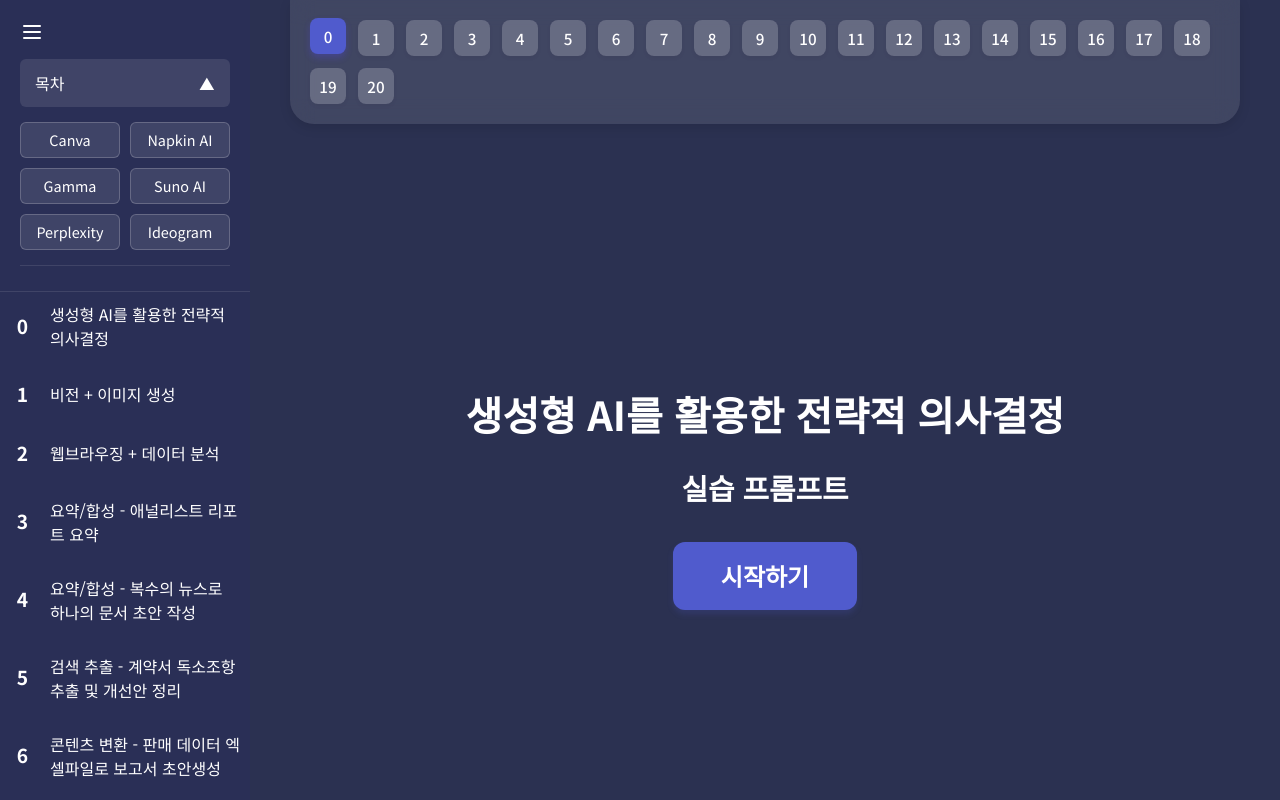
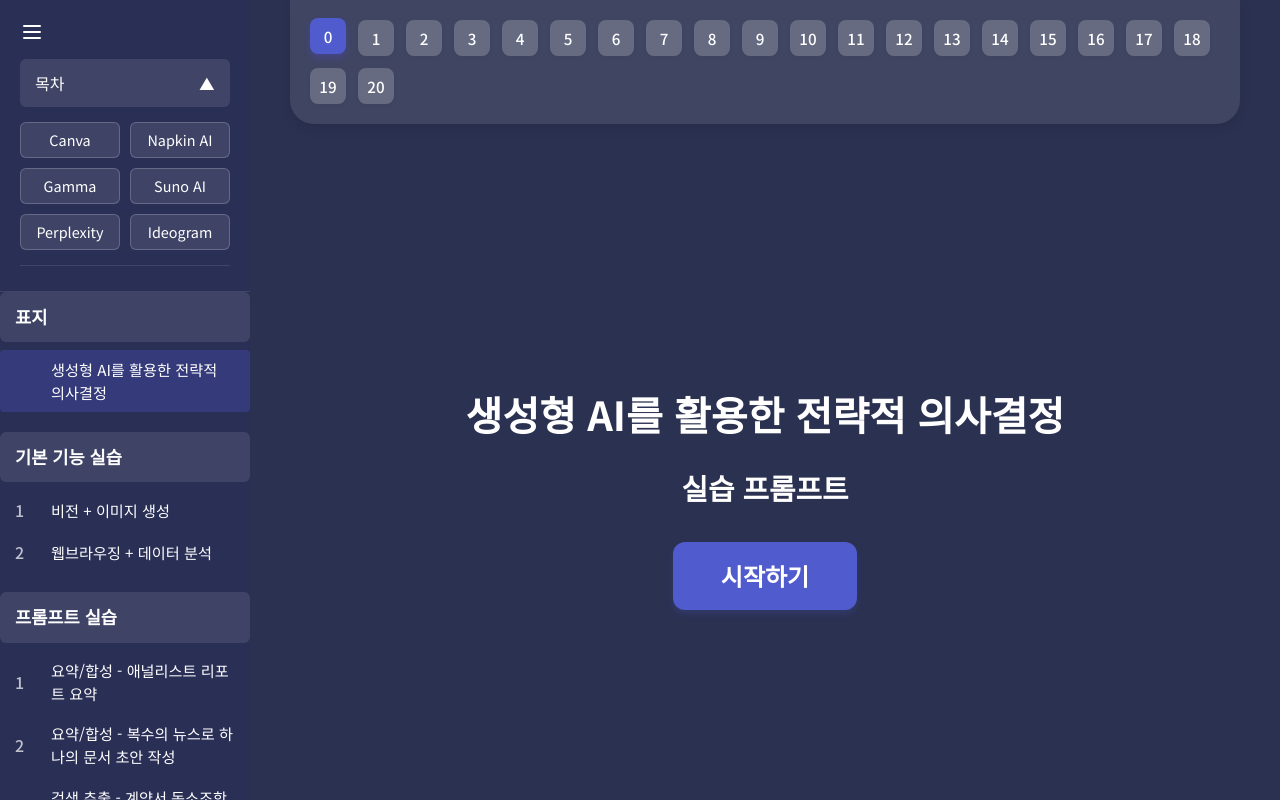
Before and after one commit to whouse-kr/pmng, a React (Vite) app: page / in a window 1280 px wide. Built offline with nearby package versions, Linux system fonts and the light colour scheme.

Commit message:
그룹화

```diff
--- a/src/App.css
+++ b/src/App.css
@@ -86,25 +86,29 @@ body, html {
 }
 
 .slide-item {
-  padding: 10px;
+  padding: 8px 15px;
   cursor: pointer;
   transition: background-color 0.3s ease;
   display: flex;
   align-items: center;
+  border-radius: 4px;
+  margin: 2px 0;
+}
+
+.slide-item:hover {
+  background-color: rgba(255, 255, 255, 0.1);
 }
 
 .slide-number {
-  margin-right: 15px;
-  font-weight: bold;
-  font-size: 1.2rem;
-  min-width: 25px;
-  display: flex;
-  justify-content: center;
-  align-items: center;
+  margin-right: 12px;
+  font-weight: 500;
+  min-width: 24px;
+  color: rgba(255, 255, 255, 0.7);
 }
 
 .slide-title {
   flex-grow: 1;
+  font-size: 0.95rem;
 }
 
 .slide-item:hover {
@@ -829,3 +833,21 @@ li {
     transform: translateY(-2px);
   }
 }
+
+.slide-group {
+  margin-bottom: 20px;
+}
+
+.group-header {
+  padding: 12px 15px;
+  font-weight: 600;
+  font-size: 1.1rem;
+  color: #fff;
+  background-color: rgba(255, 255, 255, 0.1);
+  border-radius: 6px;
+  margin-bottom: 8px;
+}
+
+.current-slide {
+  background-color: rgba(80, 91, 205, 0.3);
+}
--- a/src/App.jsx
+++ b/src/App.jsx
@@ -300,6 +300,35 @@ function App() {
     }, 500);
   };
 
+  const renderSlideList = () => {
+    const groups = {};
+    prompts.slides.forEach((slide) => {
+      if (!groups[slide.group]) {
+        groups[slide.group] = [];
+      }
+      groups[slide.group].push(slide);
+    });
+
+    return Object.entries(groups).map(([groupName, slides], groupIndex) => {
+      let slideCounter = 1;
+      return (
+        <div key={groupName} className="slide-group">
+          <div className="group-header">{groupName}</div>
+          {slides.map((slide, index) => (
+            <div
+              key={index}
+              className={`slide-item ${currentSlide === prompts.slides.indexOf(slide) ? 'current-slide' : ''}`}
+              onClick={() => setCurrentSlide(prompts.slides.indexOf(slide))}
+            >
+              <span className="slide-number">{groupName === "표지" ? "" : slideCounter++}</span>
+              <span className="slide-title">{slide.title}</span>
+            </div>
+          ))}
+        </div>
+      );
+    });
+  };
+
   return (
     <div className="app">
       {currentSlide === 1 && !tutorialCompleted && (
@@ -404,16 +433,7 @@ function App() {
           </div>
 
           <ul className={`slide-list ${!isTOCOpen ? 'hidden' : ''}`}>
-            {prompts.slides.map((slide, index) => (
-              <li
-                key={index}
-                className={`slide-item ${currentSlide === index ? 'current-slide' : ''}`}
-                onClick={() => setCurrentSlide(index)}
-              >
-                <span className="slide-number">{index}</span>
-                <span className="slide-title">{slide.title}</span>
-              </li>
-            ))}
+            {renderSlideList()}
           </ul>
         </div>
       </div>
--- a/src/data/prompts.json
+++ b/src/data/prompts.json
@@ -3,7 +3,8 @@
       {
         "title": "생성형 AI를 활용한 전략적 의사결정",
         "content": "실습 프롬프트",
-        "prompts": []
+        "prompts": [],
+        "group": "표지"
       },
       {
         "title": "비전 + 이미지 생성",
@@ -15,7 +16,9 @@
         "attachments": [
           "실습파일 폴더 > Tesla.png"
         ],
-        "tools": ["ChatGPT"]
+        "tools": ["ChatGPT"],
+        "group": "기본 기능 실습",
+        "number": 1
       },
       {
         "title": "웹브라우징 + 데이터 분석",
@@ -29,7 +32,9 @@
           "첨부파일 없음",
           "웹브라우징 이용"
         ],
-        "tools": ["ChatGPT"]
+        "tools": ["ChatGPT"],
+        "group": "기본 기능 실습",
+        "number": 2
       },
       {
         "title": "요약/합성 - 애널리스트 리포트 요약",
@@ -47,7 +52,9 @@
         "attachments": [
           "실습파일 폴더 > 2025년 1월 시장 전망 및 ETF 전략"
         ],
-        "tools": ["ChatGPT"]
+        "tools": ["ChatGPT"],
+        "group": "프롬프트 실습",
+        "number": 1
       },
       {
         "title": "요약/합성 - 복수의 뉴스로 하나의 문서 초안 작성",
@@ -63,7 +70,9 @@
             "url": "https://finance.yahoo.com/"
           }
         ],
-        "tools": ["ChatGPT"]
+        "tools": ["ChatGPT"],
+        "group": "프롬프트 실습",
+        "number": 2
       },
       {
         "title": "검색 추출 - 계약서 독소조항 추출 및 개선안 정리",
@@ -81,7 +90,9 @@
         "attachments": [
           "실습파일 : 한국자산신탁_자산보관계약서_NH투자증권_1차변경"
         ],
-        "tools": ["ChatGPT"]
+        "tools": ["ChatGPT"],
+        "group": "프롬프트 실습",
+        "number": 3
       },
       {
         "title": "콘텐츠 변환 - 판매 데이터 엑셀파일로 보고서 초안생성",
@@ -99,7 +110,9 @@
         "attachments": [
           "실습파일 폴더 > Sample___Customer Data"
         ],
-        "tools": ["ChatGPT"]
+        "tools": ["ChatGPT"],
+        "group": "프롬프트 실습",
+        "number": 4
       },
       {
         "title": "정보 확장 - 상품 카테고리 입력으로 마켓 리서치하기",
@@ -118,7 +131,9 @@
           "첨부파일 없음",
           "웹브라우징 이용"
         ],
-        "tools": ["ChatGPT"]
+        "tools": ["ChatGPT"],
+        "group": "프롬프트 실습",
+        "number": 5
       },
       {
         "title": "콘텐츠 생성 - 신사업 아이디어 및 제안서 초안 생성",
@@ -134,10 +149,12 @@
           }
         ],
         "attachments": [
-            "첨부파일 없음",
-            "웹브라우징 이용"
+          "첨부파일 없음",
+          "웹브라우징 이용"
         ],
-        "tools": ["ChatGPT"]
+        "tools": ["ChatGPT"],
+        "group": "프롬프트 실습",
+        "number": 6
       },
       {
         "title": "[Canvas] 미팅 내용과 포트폴리오로 투자상품 제안",
@@ -156,7 +173,9 @@
           "실습파일 폴더 > [대화록]A사 자산운용팀 이수정매니저",
           "실습파일 폴더 > A사 투자 포트폴리오"
         ],
-        "tools": ["ChatGPT"]
+        "tools": ["ChatGPT"],
+        "group": "다양한 모델 활용 실습",
+        "number": 1
       },
       {
         "title": "O1 - 강점 기반 부서원 코칭 주제 발굴 및 대화 시나리오 작성",
@@ -175,7 +194,9 @@
           "실습파일 폴더 > NH_강점 코칭 결과",
           "실습파일 폴더 > 기업 영업담당 직원들의 주요 도전 과제"
         ],
-        "tools": ["ChatGPT"]
+        "tools": ["ChatGPT"],
+        "group": "다양한 모델 활용 실습",
+        "number": 2
       },
       {
         "title": "Gamma를 이용한 보고서 초안 작성",
@@ -187,7 +208,9 @@
         "attachments": [
           "첨부파일 : 2024 NH증권 ESG 보고서"
         ],
-        "tools": ["ChatGPT", "Gamma"]
+        "tools": ["ChatGPT", "Gamma"],
+        "group": "분야별 전문 생성AI",
+        "number": 1
       },
       {
         "title": "Napkin AI를 이용한 회의내용 시각화",
@@ -195,7 +218,9 @@
         "attachments": [
           "첨부파일 : 7.[Napkin]회의록_비트코인ETF.txt"
         ],
-        "tools": ["Napkin AI"]
+        "tools": ["Napkin AI"],
+        "group": "분야별 전문 생성AI",
+        "number": 2
       },
       {
         "title": "챗GPT로 이미지 프롬프트 생성",
@@ -204,7 +229,9 @@
             "text": "아래 예시 프롬프트를 활용해 이미지 생성 프롬프트를 작성해. 예시의 [ ]안의 내용을 아래 주제로 변경해서 작성해. 나머지 프롬프트는 그대로 유지해\n\n#이미지 테마\n감색 양복을 입은 증권사 직원이 티타늄 소재의 휴머노이드 로봇과 함께 'Invest on Robots'을 외치는 모습.\n\n#예시\n\nA whimsical and humor-infused sticker-style drawing featuring a simplistic, stick-figure character presenting [a pink brain]. The character, [outlined in black with a round head and a smiling face], extends one arm to showcase the intricately designed, curved, and folded brain. A speech bubble above the character's head reads [\"HEY, YOU DROPPED THIS\"] in capital letters, adding a playful twist to the scene, implying that the character is jokingly informing someone they've lost their brain., illustration, typography"
           }
         ],
-        "tools": ["ChatGPT"]
+        "tools": ["ChatGPT"],
+        "group": "분야별 전문 생성AI",
+        "number": 3
       },
       {
         "title": "이디오그램 - NH투자증권 로고의 색상을 활용한 프레젠테이션 배경 이미지 생성",
@@ -216,7 +243,9 @@
         "attachments": [
           "첨부파일 : 8.NH투자증권 logo"
         ],
-        "tools": ["ChatGPT", "Ideogram"]
+        "tools": ["ChatGPT", "Ideogram"],
+        "group": "분야별 전문 생성AI",
+        "number": 4
       },
       {
         "title": "GPT 제작 프롬프트 - 회의록 작성",
@@ -229,7 +258,9 @@
         "attachments": [
           "첨부파일 : 7.회의록_비트코인ETF"
         ],
-        "tools": ["ChatGPT"]
+        "tools": ["ChatGPT"],
+        "group": "GPT 맞춤 챗봇 제작",
+        "number": 1
       },
       {
         "title": "GPT 제작 프롬프트 - 해외 영문 리포트 요약 자동화",
@@ -242,7 +273,9 @@
         "attachments": [
           "첨부파일 : 9.Nvidia.pdf"
         ],
-        "tools": ["ChatGPT"]
+        "tools": ["ChatGPT"],
+        "group": "GPT 맞춤 챗봇 제작",
+        "number": 2
       },
       {
         "title": "부록1. 프롬프트 구성 요소 실습 - 표 생성하기",
@@ -251,7 +284,9 @@
             "text": "NH증권이 한국형 비트코인 및 이더리움 현물 ETF 상품 출시를 준비합니다. 신상품을 성공적으로 런칭하기 위한 홍보 마케팅 전략을 5가지로 제안하세요. 아래 포맷에 맞춰서 작성하세요\n\n#포맷\n\n표형식으로 작성하세요. 표는 4개의 열로 구성됩니다. 1번 열부터 번호,전략, 내용, 중요도(5점 척도의 별표시) 순서로 작성하세요"
           }
         ],
-        "tools": ["ChatGPT"]
+        "tools": ["ChatGPT"],
+        "group": "부록1. 프롬프트 구성 요소 실습",
+        "number": 1
       },
       {
         "title": "부록1. 프롬프트 구성 요소 실습 - 음성재생실습",
@@ -260,7 +295,9 @@
             "text": "2025년 NH증권 대표의 신년사를 작성하세요. 3분동안 진행할 스피치의 초안을 작성하세요. 핵심 메시지는 '고객이 부자가 되어야 증권사도 산다'입니다. 생성Ai 시대 NH증권의 비전, Ai를 이용한 로보어드바이저 강화, 고객 중심의 상품 개발 및 서비스 제공도 언급하세요."
           }
         ],
-        "tools": ["ChatGPT"]
+        "tools": ["ChatGPT"],
+        "group": "부록1. 프롬프트 구성 요소 실습",
+        "number": 2
       },
       {
         "title": "부록1. 프롬프트 구성 요소 실습 - 문체 지정하기",
@@ -269,7 +306,9 @@
             "text": "#뉴스\n\nNH투자증권은 NH 다이렉트인덱싱 일임형 랩 서비스를 오픈했다고 30일 밝혔다. 이 서비스는 투자자가 본인의 성향과 투자 목적에 맞게 주식 포트폴리오를 구성하는 다이렉트인덱싱 투자방식을 활용하며, 전문 역량을 갖춘 PB가 고객과의 1대1 컨설팅을 통해 맞춤형 포트폴리오 및 관리 등을 제공하는 일임형 랩 어카운트 서비스이다.\n\nNH 다이렉트인덱싱 랩 서비스의 가장 큰 장점은 포트폴리오 투자를 원하는 고객이 시장 상황 에 따라 전략 수립 및 리밸런싱이 가능하다는 것이다. 서비스 가입 시점에 영업점 PB와의 상담을 통해 고객이 원하는 맞춤형 투자 포트폴리오 설계가 가능하며, NH투자증권의 전문가가 제공하는 가이드 포트폴리오와 인덱스를 활용해 다양한 전략수립과 맞춤형 리스크관리 및 포트폴리오 리밸런싱이 가능하다.\n\nNH 다이렉트인덱싱 랩 서비스에서는 크게 2가지 유형의 전략을 제공하고 있다. NH투자증권의 리서치 노하우를 바탕으로 한 리서치 Top-pick 종목, 수익률 상위 업종·테마 등의 '가이드 포트폴리오'와 NH i-Select 지수, 테마지수, 투자대가전략 등 총 560개 정도의 '인덱스 포트폴리오'를 제공해 시장 트렌드에 맞는 다양한 투자전략을 활용할 수 있다.\n\n또한, 국내주식 외에도 미국주식, 수익증권·상장지수펀드(ETF) 등 투자자산별 포트폴리오 구성이 가능하다. 가입 이후 정기적인 리밸런싱을 통해 지속적인 포트폴리오 관리가 가능하며, 최근 시장 상황에 맞는 포트폴리오로 상시 변경할 수 있다. 최소가입금액은 500만 원 이상이며, PB와 상담을 통해 가입이 가능한 지점운용형 랩 서비스이다.\n\n수수료는 일반형 기준으로 연 2% 이다. 전동현 NH투자증권 상품솔루션본부 대표는 \"NH 다이렉트인덱싱 랩 서비스를 통해 고객의 니즈에 맞는 더욱 정교한 포트폴리오를 제공할 수 있다는 장점이 있다\"며 \"향후에도 당사는 고객의 투자 니즈에 맞는 종합자산관리의 투자기법을 제공할 수 있도록 시의성 있게 신규 투자솔루션 제공을 지속할 예정\"이라고 말했다\n\n#지침\n\n위 뉴스에서 핵심 강조점 3가지를 찾고 음슴체로 요약해"
           }
         ],
-        "tools": ["ChatGPT"]
+        "tools": ["ChatGPT"],
+        "group": "부록1. 프롬프트 구성 요소 실습",
+        "number": 3
       },
       {
         "title": "부록2. 부가 기능 실습 고급 - 기업분석 자동화",
@@ -278,7 +317,9 @@
             "text": "#Role\n\n당신은 기업 분석 전문가입니다. 당신은 기업의 재무 정보와 뉴스를 분석하여 기업에 대한 정보를 일목요연하게 정리합니다.\n\n#Objective\n\n사용자가 입력한 기업명으로 기업정보를 검색하고 분석 보고서를 작성해주세요. 아래의 형식으로 작성해주세요. 설명을 글머리를 써서 일목요연하게 작성해 주세요. 웹 검색 내용으로 검색한 결과를 참고하세요\n\n1. 회사 개요\n\n웹 검색내용 : 입력한 기업에 대한 기초 정보와 최신 뉴스\n\n- 사업 포트폴리오에 대한 상세한 설명\n- 최근 1년 내 회사 동향 (주요 사건, 신제품 출시 등)\n\n2. 산업 분석\n\n웹 검색내용 : 위 1번을 참고해 아래 내용으로 검색하세요.\n\n- 시장 환경\n- 주요 경쟁사 및 시장 위치\n- 산업 동향 및 전망\n\n3. 재무 분석\n\n웹 검색내용 : 기업의 재무제표, 손익계산서 등 재무상태를 파악할 수 있는 공개 보고서를 검색하세요\n\n- 재무 상태\n- 실적"
           }
         ],
-        "tools": ["ChatGPT"]
+        "tools": ["ChatGPT"],
+        "group": "부록2. 부가 기능 실습 고급",
+        "number": 1
       }
     ]
   }
```
